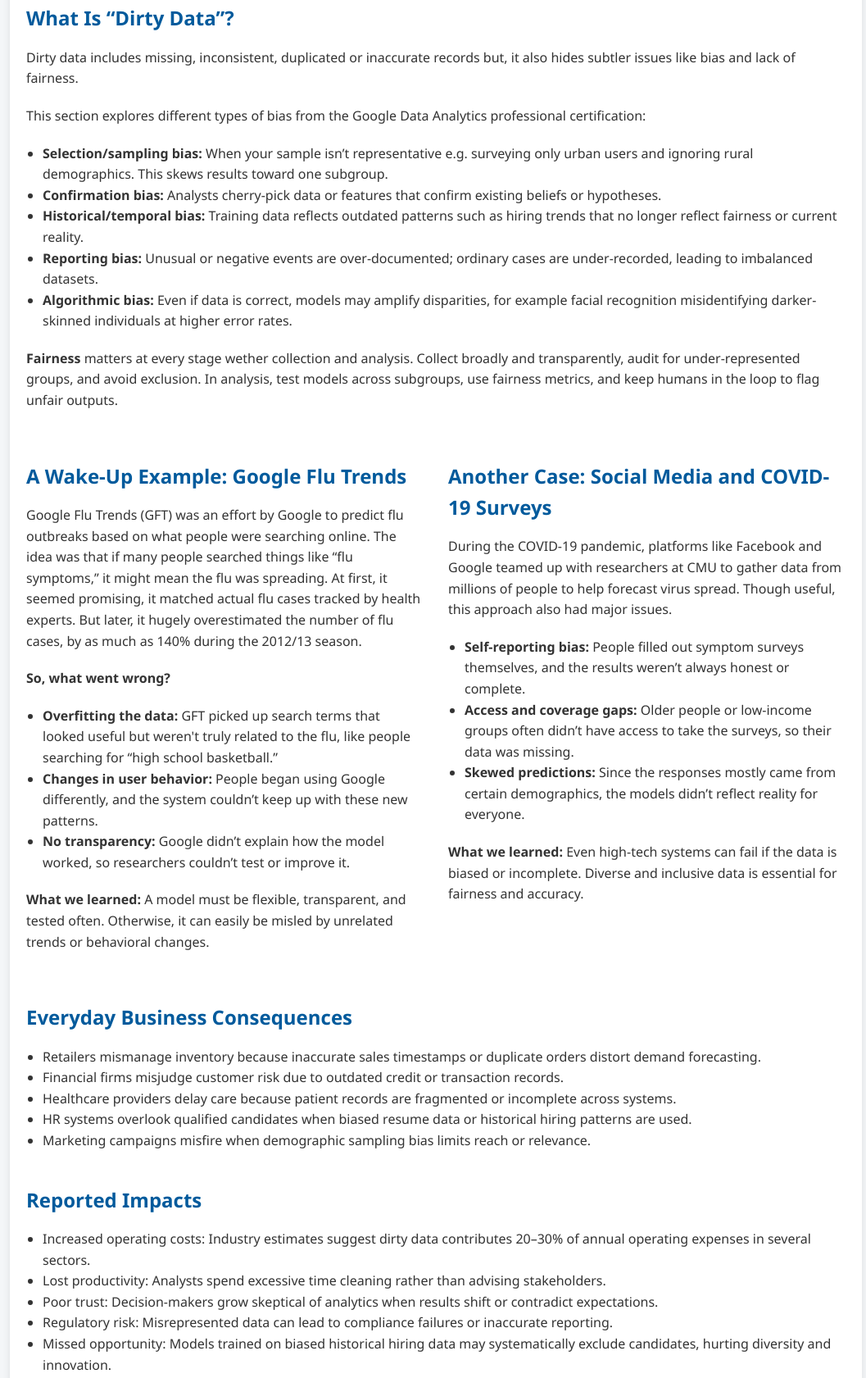
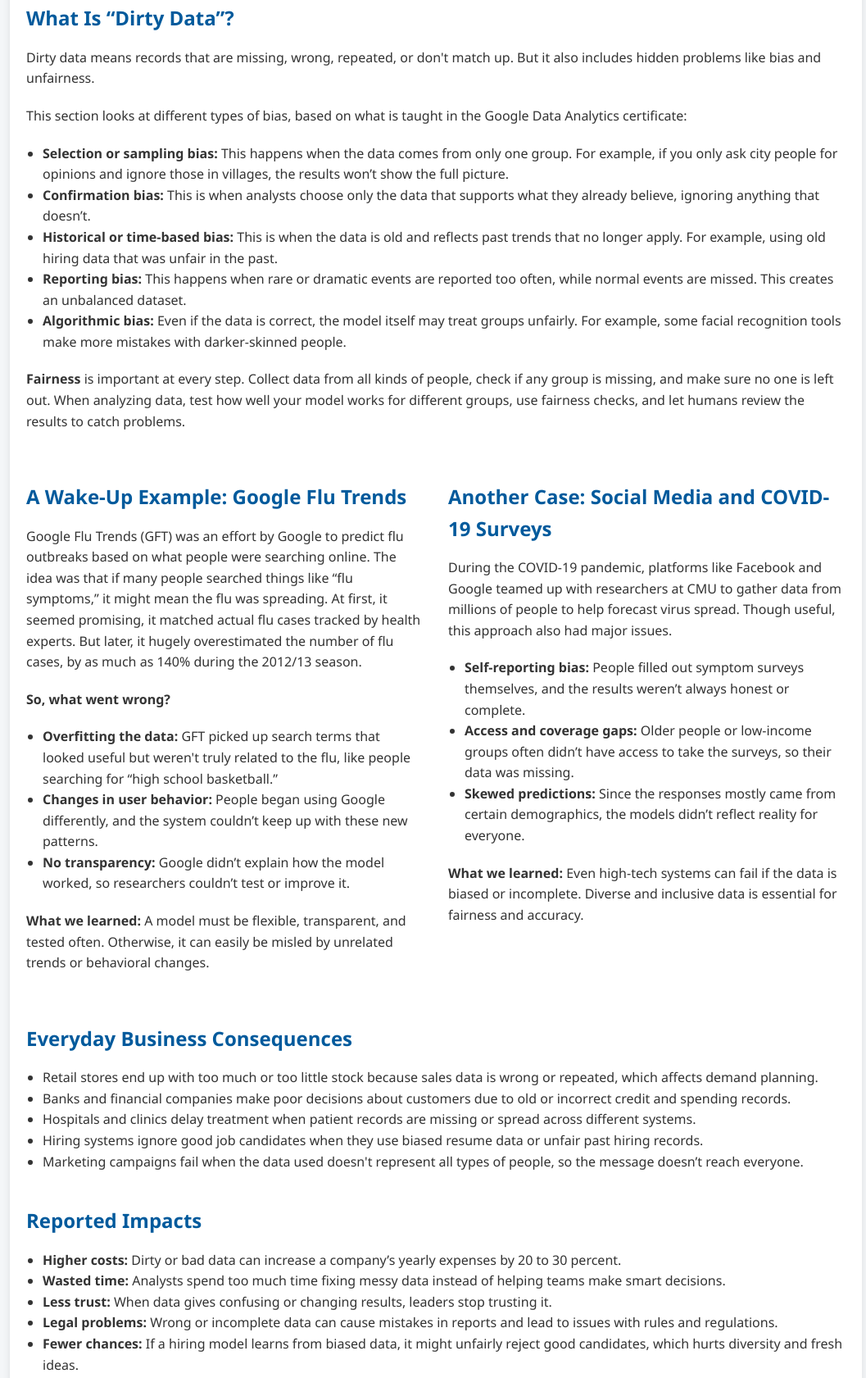
Before and after one commit to PritishAnalyst/When-Data-Lies_Blog, a plain HTML site: page index.html in a window 1280 px wide. Shown: the part 295-1976 px from the top of the page at 82% size, without its empty margins (108-1165 px from the left). Drawn offline with Linux system fonts and the light colour scheme.

Commit message:
Blog Updated

```diff
--- a/index.html
+++ b/index.html
@@ -94,21 +94,21 @@
 
     <section class="section">
   <h2>What Is “Dirty Data”?</h2>
-      <p>Dirty data includes missing, inconsistent, duplicated or inaccurate records but, it also hides subtler issues like bias and lack of fairness.</p>
-      <p>This section explores different types of bias from the Google Data Analytics professional certification:</p>
+  <p>Dirty data means records that are missing, wrong, repeated, or don't match up. But it also includes hidden problems like bias and unfairness.</p>
+  <p>This section looks at different types of bias, based on what is taught in the Google Data Analytics certificate:</p>
   <ul>
-        <li><strong>Selection/sampling bias:</strong> When your sample isn’t representative e.g. surveying only urban users and ignoring rural demographics. This skews results toward one subgroup.</li>
-        <li><strong>Confirmation bias:</strong> Analysts cherry‑pick data or features that confirm existing beliefs or hypotheses.</li>
-        <li><strong>Historical/temporal bias:</strong> Training data reflects outdated patterns such as hiring trends that no longer reflect fairness or current reality.</li>
-        <li><strong>Reporting bias:</strong> Unusual or negative events are over‑documented; ordinary cases are under‑recorded, leading to imbalanced datasets.</li>
-        <li><strong>Algorithmic bias:</strong> Even if data is correct, models may amplify disparities, for example facial recognition misidentifying darker-skinned individuals at higher error rates.</li>
+    <li><strong>Selection or sampling bias:</strong> This happens when the data comes from only one group. For example, if you only ask city people for opinions and ignore those in villages, the results won’t show the full picture.</li>
+    <li><strong>Confirmation bias:</strong> This is when analysts choose only the data that supports what they already believe, ignoring anything that doesn’t.</li>
+    <li><strong>Historical or time-based bias:</strong> This is when the data is old and reflects past trends that no longer apply. For example, using old hiring data that was unfair in the past.</li>
+    <li><strong>Reporting bias:</strong> This happens when rare or dramatic events are reported too often, while normal events are missed. This creates an unbalanced dataset.</li>
+    <li><strong>Algorithmic bias:</strong> Even if the data is correct, the model itself may treat groups unfairly. For example, some facial recognition tools make more mistakes with darker-skinned people.</li>
   </ul>
-      <p><strong>Fairness</strong> matters at every stage wether collection and analysis. Collect broadly and transparently, audit for under‑represented groups, and avoid exclusion. In analysis, test models across subgroups, use fairness metrics, and keep humans in the loop to flag unfair outputs.</p>
+  <p><strong>Fairness</strong> is important at every step. Collect data from all kinds of people, check if any group is missing, and make sure no one is left out. When analyzing data, test how well your model works for different groups, use fairness checks, and let humans review the results to catch problems.</p>
 </section>
 
    <section class="section horizontal">
   <div class="column">
-    <h2><strong>A Wake-Up Example: Google Flu Trends</strong></h2>
+    <h2>A Wake-Up Example: Google Flu Trends</h2>
     <p>
       Google Flu Trends (GFT) was an effort by Google to predict flu outbreaks based on what people were searching online.
       The idea was that if many people searched things like “flu symptoms,” it might mean the flu was spreading. At first, it
@@ -149,27 +149,29 @@
    <section class="section">
   <h2>Everyday Business Consequences</h2>
   <ul>
-        <li>Retailers mismanage inventory because inaccurate sales timestamps or duplicate orders distort demand forecasting.</li>
-        <li>Financial firms misjudge customer risk due to outdated credit or transaction records.</li>
-        <li>Healthcare providers delay care because patient records are fragmented or incomplete across systems.</li>
-        <li>HR systems overlook qualified candidates when biased resume data or historical hiring patterns are used.</li>
-        <li>Marketing campaigns misfire when demographic sampling bias limits reach or relevance.</li>
+    <li>Retail stores end up with too much or too little stock because sales data is wrong or repeated, which affects demand planning.</li>
+    <li>Banks and financial companies make poor decisions about customers due to old or incorrect credit and spending records.</li>
+    <li>Hospitals and clinics delay treatment when patient records are missing or spread across different systems.</li>
+    <li>Hiring systems ignore good job candidates when they use biased resume data or unfair past hiring records.</li>
+    <li>Marketing campaigns fail when the data used doesn't represent all types of people, so the message doesn’t reach everyone.</li>
   </ul>
 </section>
+
 
     <section class="section">
   <h2>Reported Impacts</h2>
   <ul>
-        <li>Increased operating costs: Industry estimates suggest dirty data contributes 20–30% of annual operating expenses in several sectors.</li>
-        <li>Lost productivity: Analysts spend excessive time cleaning rather than advising stakeholders.</li>
-        <li>Poor trust: Decision-makers grow skeptical of analytics when results shift or contradict expectations.</li>
-        <li>Regulatory risk: Misrepresented data can lead to compliance failures or inaccurate reporting.</li>
-        <li>Missed opportunity: Models trained on biased historical hiring data may systematically exclude candidates, hurting diversity and innovation.</li>
+    <li><strong>Higher costs:</strong> Dirty or bad data can increase a company’s yearly expenses by 20 to 30 percent.</li>
+    <li><strong>Wasted time:</strong> Analysts spend too much time fixing messy data instead of helping teams make smart decisions.</li>
+    <li><strong>Less trust:</strong> When data gives confusing or changing results, leaders stop trusting it.</li>
+    <li><strong>Legal problems:</strong> Wrong or incomplete data can cause mistakes in reports and lead to issues with rules and regulations.</li>
+    <li><strong>Fewer chances:</strong> If a hiring model learns from biased data, it might unfairly reject good candidates, which hurts diversity and fresh ideas.</li>
   </ul>
 </section>
 
+
    <section class="section">
-  <h2><strong>Root Causes of Dirty Data</strong></h2>
+  <h2>Root Causes of Dirty Data</h2>
   <ul>
     <li><strong>Lack of governance:</strong> No standardized protocols for data collection, validation, lineage or ownership.</li>
     <li><strong>Manual entry errors:</strong> Typos, inconsistent formats, duplicate or missing records.</li>
```
Lines whose indentation alone changed are shown as unchanged.
